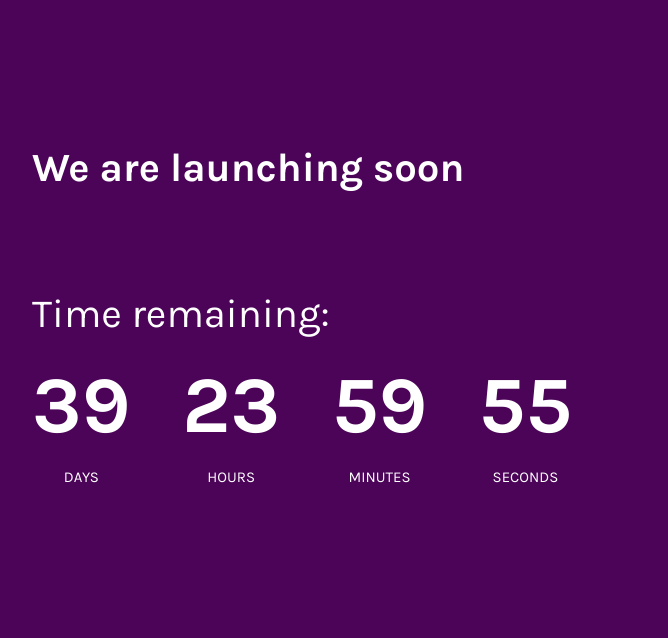
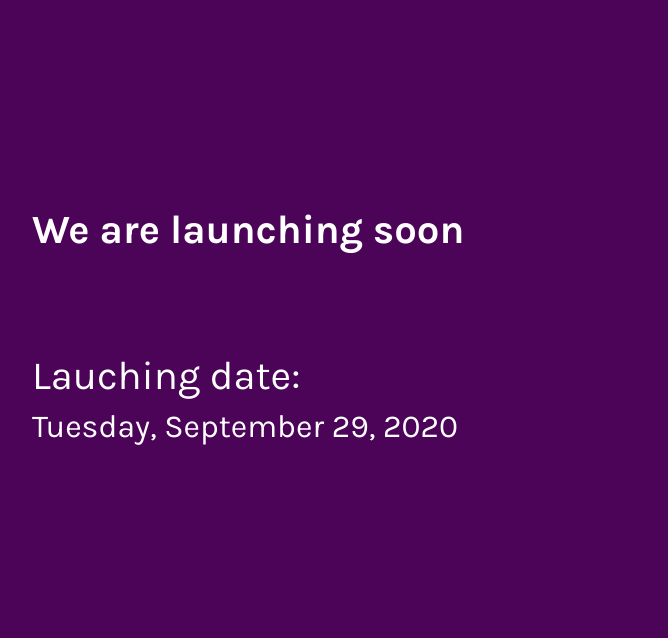
Before and after one commit to takipsizad/webpage, a website: page index.html in a window 1280 px wide. Shown: the top 638 px of the page, without its empty margins (53-721 px from the left). Drawn offline with nearby package versions, Linux system fonts and the light colour scheme; files that its build step writes are made by us from their sources.

Commit message:
time remaining removed
when i reload the page the counter just restart

```diff
--- a/index.html
+++ b/index.html
@@ -20,26 +20,8 @@
             <div class="row">
                 <div class="col-md-6 section-left">
                     <h1 class="page-title"><b>We are launching soon</b></h1>
-                    <h1>Time remaining:</h1>
-                    <div id="timer" class="bd-cd-timer">
-                        <div class="time-card">
-                            <span class="time-count" id="days"></span>
-                            <span class="time-label">DAYS</span>
-                        </div>
-                        <div class="time-card">
-                            <span class="time-count" id="hours"></span>
-                            <span class="time-label">HOURS</span>
-                        </div>
-                        <div class="time-card">
-                            <span class="time-count" id="minutes"></span>
-                            <span class="time-label">MINUTES</span>
-                        </div>
-                        <div class="time-card">
-                            <span class="time-count" id="seconds"></span>
-                            <span class="time-label">SECONDS</span>
-                        </div>
-                    </div>
-
+                    <h1>Lauching date:</h1>
+                    <h2>Tuesday, September 29, 2020</h2>
                 </div>
             </div>
         </div>
```
